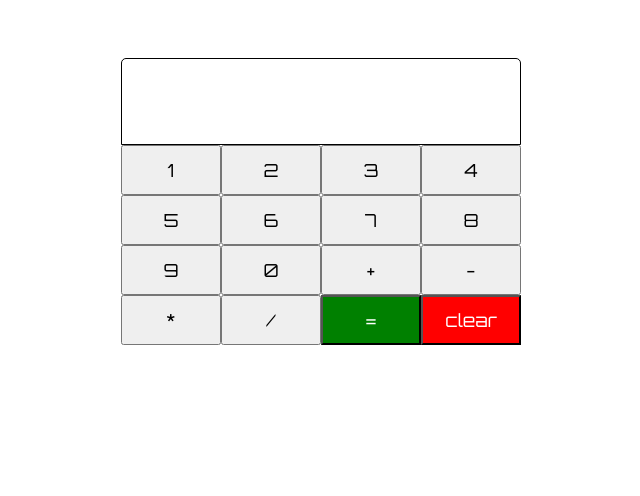
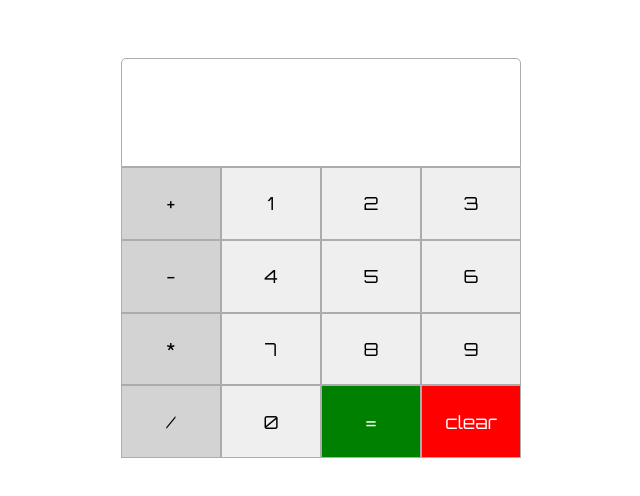
Before and after one commit to JuanPabloCC/calculator, a plain HTML site: page index.html in a window 1280 px wide. Shown: the whole page, without its empty margins (319-959 px from the left). Drawn offline with Linux system fonts and the light colour scheme; a web font is replaced by a local one.

Commit message:
feat: add final styling

```diff
--- a/index.html
+++ b/index.html
@@ -16,6 +16,13 @@
             <p id="calc-display-text"></p>
         </div>
         <div id="calc-btn-panel">
+            <div id="special-btn-panel">
+                <button id="btn-add" class="operator">+</button>
+                <button id="btn-subtract" class="operator">-</button>
+                <button id="btn-multiply" class="operator">*</button>
+                <button id="btn-divide" class="operator">/</button>
+            </div>
+            <div id=digit-btn-panel>
                 <button id="btn-1" class="digit">1</button>
                 <button id="btn-2" class="digit">2</button>
                 <button id="btn-3" class="digit">3</button>
@@ -26,12 +33,9 @@
                 <button id="btn-8" class="digit">8</button>
                 <button id="btn-9" class="digit">9</button>
                 <button id="btn-0" class="digit">0</button>
-            <button id="btn-add" class="operator">+</button>
-            <button id="btn-subtract" class="operator">-</button>
-            <button id="btn-multiply" class="operator">*</button>
-            <button id="btn-divide" class="operator">/</button>
                 <button id="btn-equal" class="special">=</button>
                 <button id="btn-clear" class="special">clear</button>
+            </div>
         </div>
     </div>
 
--- a/style.css
+++ b/style.css
@@ -8,32 +8,42 @@ body {
 
 button {
     width: 100px;
-    height: 50px;
     font-size: large;
     font-family:"Orbitron", sans-serif;
+    border: solid 1px rgb(173, 172, 172);
 }
 
 #main-calc-body {
     margin-top: 50px;
     display: flex;
     flex-direction: column;
-    justify-content: space-between;
     width: 400px;
+    height: 400px;
 }
 
 #calc-display {
-    border: solid 1px black;
+    border: solid 1px rgb(173, 172, 172);
     border-radius: 5px 5px 0px 0px;
     justify-content: center;
     align-items: center;
     text-align: right;
-    height: 75px;
+    height: 100px;
     padding: 5px;
 }
 
 #calc-btn-panel {
     display: flex;
-    flex-wrap: wrap;
+    height: 300px;
+}
+
+#digit-btn-panel {
+    display: flex;
+    flex-flow: row wrap;
+}
+
+#special-btn-panel {
+    display: flex;
+    flex-direction: column;
 }
 
 #btn-clear {
@@ -45,3 +55,8 @@ button {
     background-color: green;
     color: white;
 }
+
+.operator {
+    flex: 1;
+    background-color: lightgray;
+}
```
Lines whose indentation alone changed are shown as unchanged.
